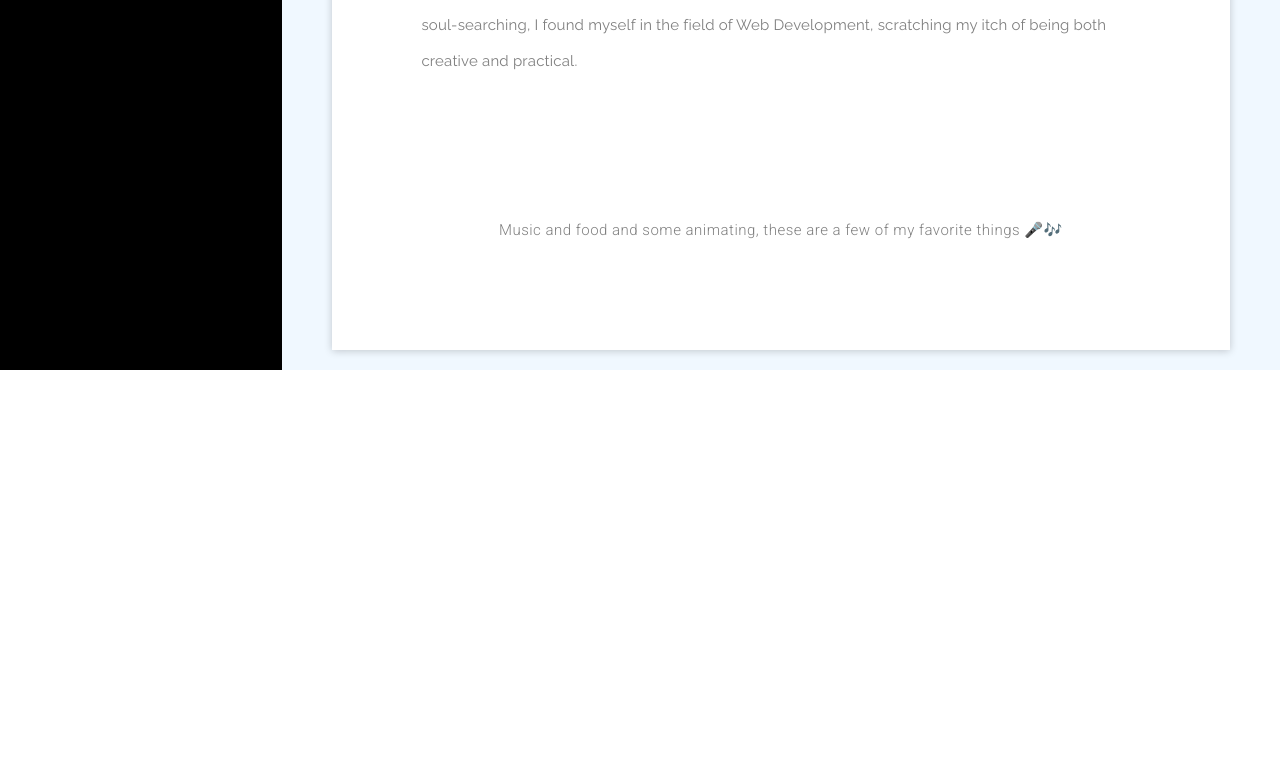
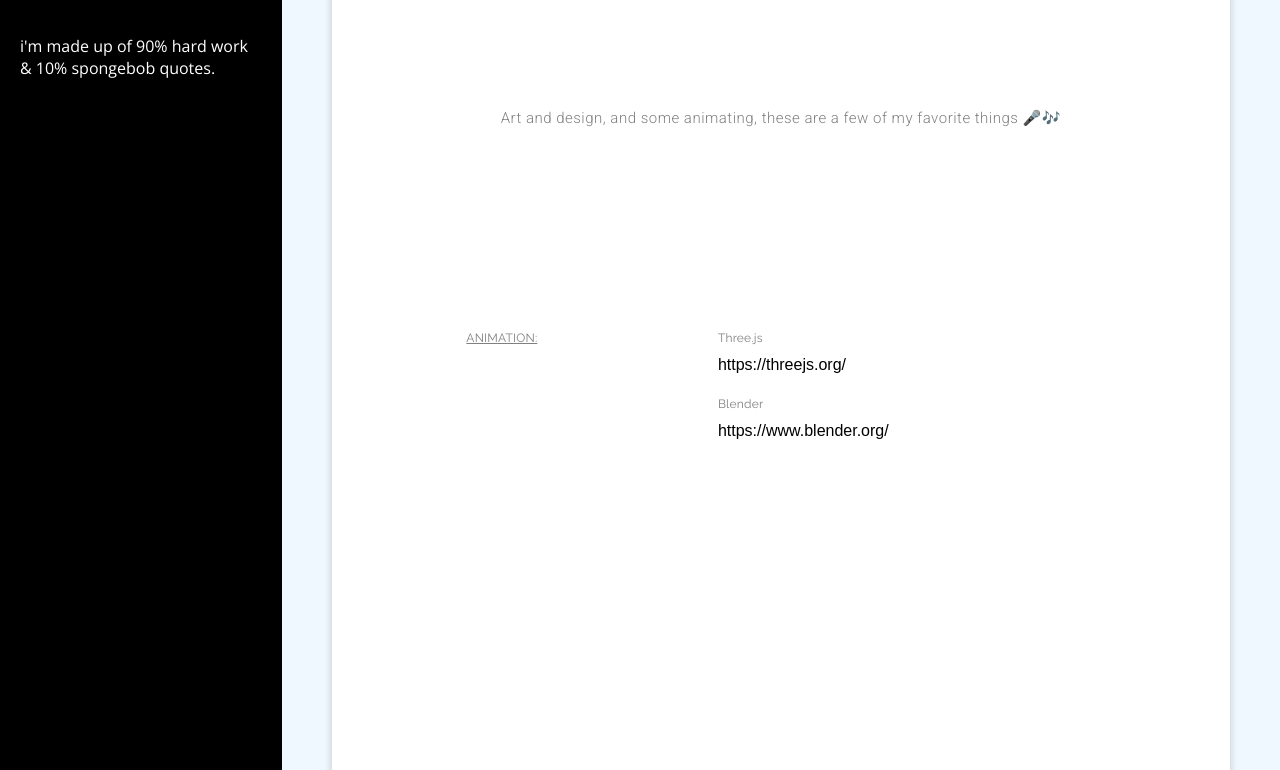
Before and after one commit to michaelplangealo/michaelportfolio, a React (Create React App) app: page /About in a window 1280 px wide. Shown: the part 590-1360 px from the top of the page. Before the commit the page ends 960 px from the top, so only its background shows below. Built offline with nearby package versions, Linux system fonts and the light colour scheme.

Commit message:
Links arent styled correctly

```diff
--- a/src/Components/About.js
+++ b/src/Components/About.js
@@ -28,7 +28,7 @@ const AboutContent = styled.article`
   margin-bottom: 0;
   font-family: "Raleway", sans-serif;
   font-weight: 400;
-  font-size: 15px;
+  font-size: 12px;
   width: 80%;
   color: grey;
 `;
@@ -41,6 +41,60 @@ const NotCute = styled.div`
   font-weight: 300;
   font-size: 15px;
   color: grey;
+`;
+
+const Interest = styled.section`
+  width: 70%;
+  height: 40%;
+  display: flex;
+`;
+const Topics = styled.div`
+  width: 40%;
+  height: 30%;
+  & p {
+    letter-spacing: 0.2px;
+    text-rendering: optimizeLegibility;
+    line-height: 36px;
+    margin-bottom: 0;
+    font-family: "Raleway", sans-serif;
+    font-weight: 400;
+    font-size: 12px;
+    color: grey;
+    text-decoration: underline;
+  }
+`;
+
+const Examples = styled.div`
+  width: 60%;
+  height: 30%;
+`;
+const ExmpLinks = styled.div`
+  width: 40%;
+  height: 100%;
+  & p {
+    letter-spacing: 0.2px;
+    text-rendering: optimizeLegibility;
+    line-height: 36px;
+    margin-bottom: 0;
+    font-family: "Raleway", sans-serif;
+    font-weight: 400;
+    font-size: 12px;
+    color: grey;
+    &:hover {
+      color: tomato;
+    }
+    & a {
+      letter-spacing: 0.2px;
+      text-rendering: optimizeLegibility;
+      line-height: 36px;
+      margin-bottom: 0;
+      font-family: "Raleway", sans-serif;
+      font-weight: 400;
+      font-size: 12px;
+      color: grey;
+      text-decoration: none;
+    }
+  }
 `;
 
 export default class About extends Component {
@@ -73,11 +127,27 @@ export default class About extends Component {
               scratching my itch of being both creative and practical.
             </AboutContent>
             <NotCute>
-              Music and food and some animating, these are a few of my favorite
+              Art and design, and some animating, these are a few of my favorite
               things 🎤🎶<Peekaboo>
                 Sung to the tune of "Favorite Things".
               </Peekaboo>
             </NotCute>
+            <Interest>
+              <Topics>
+                <p>ANIMATION:</p>
+              </Topics>
+              <Examples>
+                <ExmpLinks>
+                  <div>
+                    <p>Three.js</p> <a>https://threejs.org/</a>
+                  </div>
+                  <div>
+                    <p>Blender</p>
+                    <a>https://www.blender.org/</a>
+                  </div>
+                </ExmpLinks>
+              </Examples>
+            </Interest>
           </Content>
         </BodyParty>
       </PageBody>
--- a/src/Styled/LinksBar.js
+++ b/src/Styled/LinksBar.js
@@ -27,7 +27,7 @@ const LinkContainer = styled.div`
     text-decoration: none;
     &:hover {
       color: tomato;
-      transiton: 0.4s;
+      transition: 0.4s;
     }
   }
 `;
--- a/src/Styled/Pages.js
+++ b/src/Styled/Pages.js
@@ -2,12 +2,12 @@ import styled from "styled-components";
 
 export const PageBody = styled.body`
   display: flex;
-  height: 120vh;
+  height: 200vh;
   background: aliceblue;
 `;
 export const BodyParty = styled.div`
   width: 100%;
-  height: 100vh;
+  height: 180vh;
   display: flex;
   align-items: center;
   justify-content: center;
```
